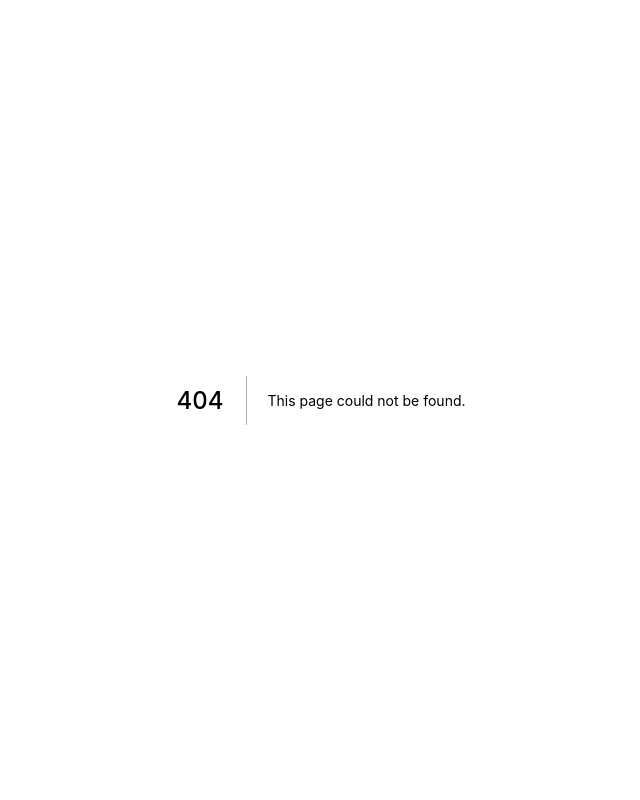
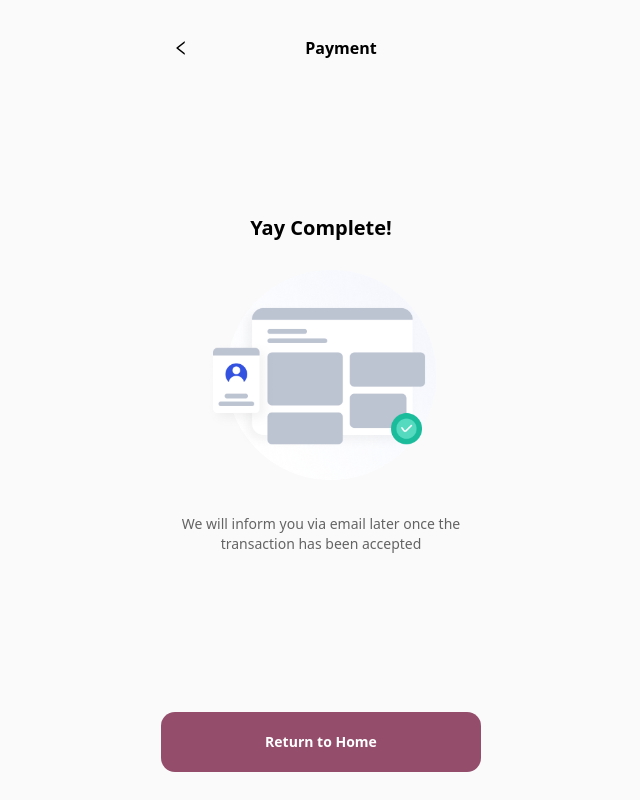
Before and after one commit to sgitwhyd/tailwind-shopcut, a Next.js app: page /success in a window 1280 px wide. Before the commit this address had no page. Shown: the whole page, without its empty margins (319-959 px from the left). Built offline with nearby package versions, Linux system fonts and the light colour scheme.

Commit message:
feat: update feature complate

```diff
--- a/pages/cart.jsx
+++ b/pages/cart.jsx
@@ -136,12 +136,19 @@ const Cart = () => {
                   Get 5% Discount
                 </div>
               </div>
-              <input id="cash-payment" type="radio" name="cash" checked />
+              <input
+                id="cash-payment"
+                type="radio"
+                name="cash"
+                defaultChecked
+              />
             </div>
             {/* button continue */}
-            <button className="mt-3 w-full rounded-[14px] bg-[#944E6C] py-5 text-center text-sm font-bold text-white ">
-              Continue Payment
-            </button>
+            <Link href={"/success"} passHref>
+              <button className="mt-3 w-full rounded-[14px] bg-[#944E6C] py-5 text-center text-sm font-bold text-white ">
+                Continue Payment
+              </button>
+            </Link>
           </>
         )}
       </div>
--- a/pages/index.js
+++ b/pages/index.js
@@ -71,6 +71,12 @@ export default function Home(props) {
                   {filteredProducts.length > 0 ? (
                     filteredProducts.map((product) => (
                       <div className="relative h-56" key={product?.id}>
+                        <div
+                          onClick={() => {
+                            setModalVisible((prev) => !prev);
+                            setModalData(product);
+                          }}
+                        >
                           <Image
                             className="h-36 w-36 rounded-lg"
                             src={product?.image}
@@ -81,6 +87,7 @@ export default function Home(props) {
                           <div className="mt-3 mb-6 text-xs font-normal">
                             {wrapTitle(product?.title)}
                           </div>
+                        </div>
 
                         <div className="absolute bottom-0 flex w-full items-center justify-between">
                           <div className="text-sm font-bold text-price">
@@ -88,10 +95,6 @@ export default function Home(props) {
                           </div>
                           <div
                             className={` flex h-6 w-11 cursor-pointer items-center justify-center rounded-tiny border border-primary-color text-tiny font-normal text-primary-color`}
-                            onClick={() => {
-                              setModalVisible((prev) => !prev);
-                              setModalData(product);
-                            }}
                           >
                             Add
                           </div>
--- /dev/null
+++ b/pages/success.jsx
@@ -0,0 +1,61 @@
+import React, { useEffect, useState } from "react";
+import Link from "next/link";
+import { AiOutlineLeft } from "react-icons/ai";
+import Image from "next/image";
+import complete from "../public/images/complete.png";
+
+export default function Success() {
+  const [isLoading, setIsLoading] = useState(true);
+
+  useEffect(() => {
+    setTimeout(() => {
+      setIsLoading(false);
+    }, 1000);
+  }, []);
+
+  return (
+    <div className="flex h-screen flex-col items-center justify-between bg-item-list py-7">
+      <div className=" flex w-full flex-col px-8 md:w-96">
+        <div className="flex w-full items-center ">
+          <Link href={"/cart"} passHref>
+            <div className="z-10 flex h-10 w-10 cursor-pointer items-center justify-center rounded-md">
+              <AiOutlineLeft size={18} />
+            </div>
+          </Link>
+          <div className="w-[280px] text-center text-base font-bold">
+            Payment
+          </div>
+        </div>
+      </div>
+      {isLoading ? (
+        <div className="flex h-[100vh] items-center justify-center">
+          <div
+            style={{ borderTopColor: "transparent" }}
+            className="h-8 w-8 animate-spin rounded-full border-4 border-blue-200"
+          ></div>
+        </div>
+      ) : (
+        <>
+          <div className="flex w-full flex-col items-center justify-center gap-7 px-8 md:w-96">
+            <h2 className="text-xl font-semibold">Yay Complete!</h2>
+            <div className="max-w-[230px]">
+              <Image src={complete} alt="complete" />
+            </div>
+            <p className="text-center text-sm opacity-60">
+              We will inform you via email later once the transaction has been
+              accepted
+            </p>
+          </div>
+
+          <div className="flex w-full flex-col px-8 md:w-96">
+            <Link href={"/"} passHref>
+              <button className="mt-3 w-full rounded-[14px] bg-[#944E6C] py-5 text-center text-sm font-bold text-white ">
+                Return to Home
+              </button>
+            </Link>
+          </div>
+        </>
+      )}
+    </div>
+  );
+}
```
Also changed, not shown: public/images/complete.png (added). Lines whose indentation alone changed are shown as unchanged.
